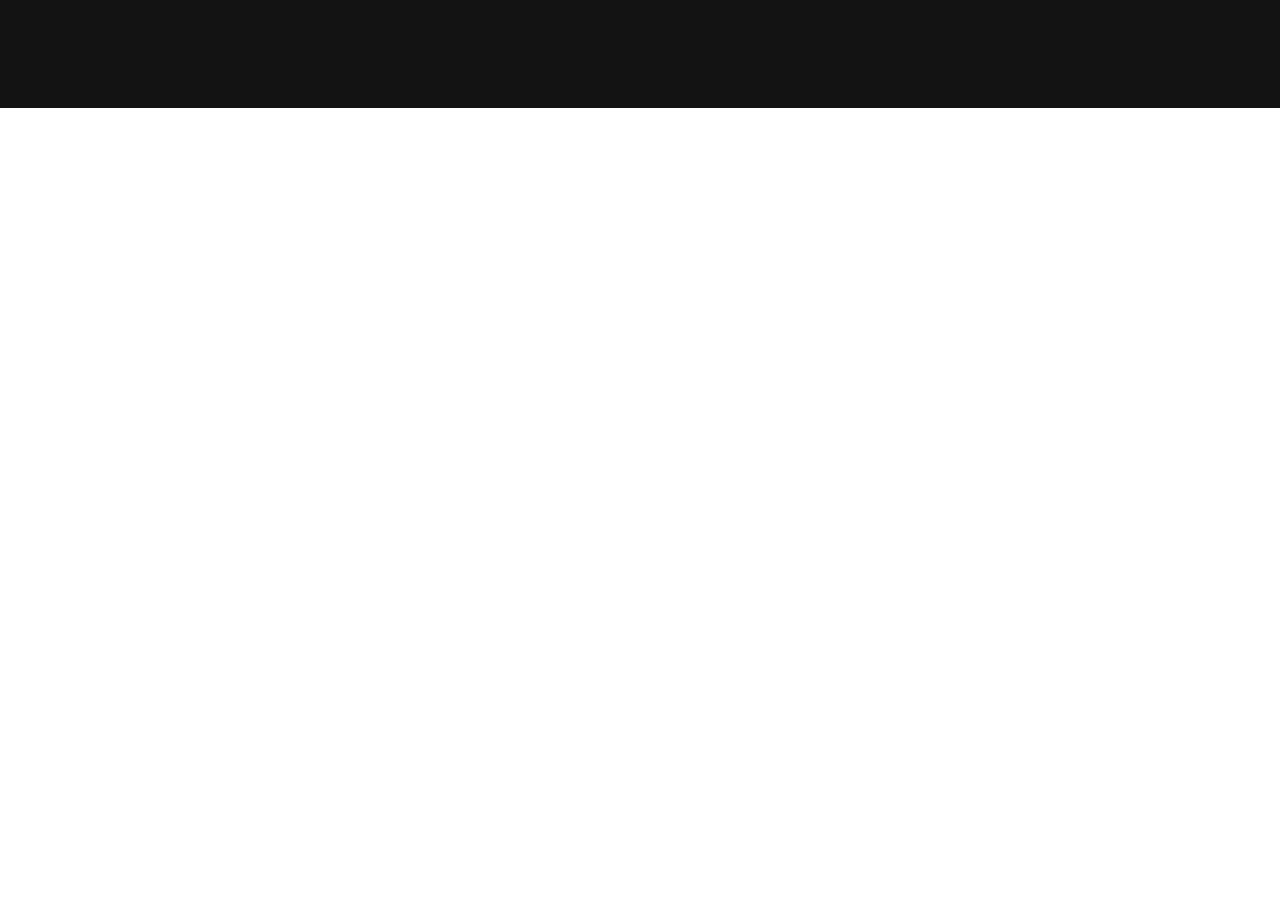
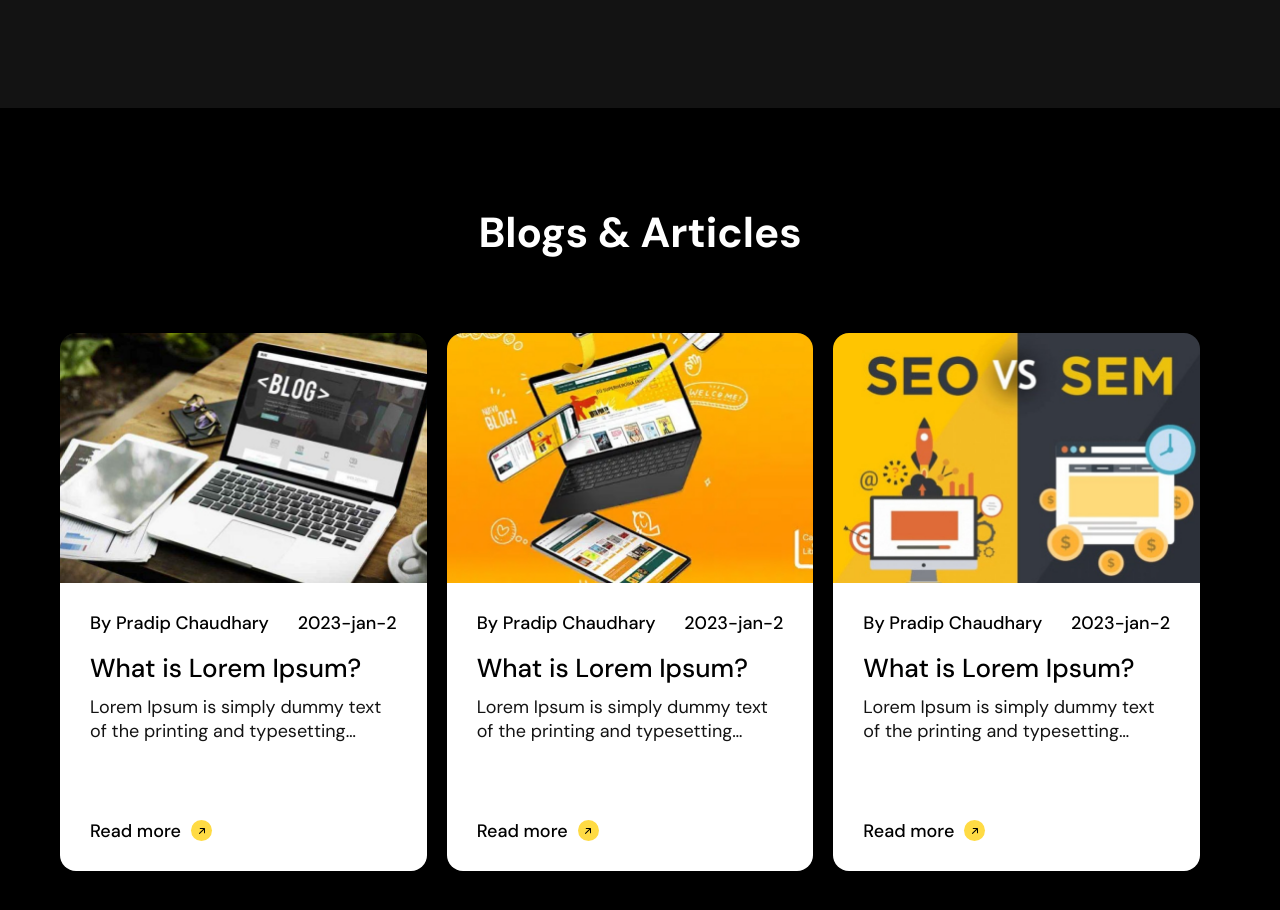
Before and after one commit to pradipchaudhary/personal-portfolio, a React (Create React App) app: page / in a window 1280 px wide. Shown: the part 2283-3193 px from the top of the page. Before the commit the page ends 2391 px from the top, so only its background shows below. Built offline with nearby package versions, Linux system fonts and the light colour scheme.

Commit message:
Blogs & Article Section completed!

```diff
--- a/src/App.js
+++ b/src/App.js
@@ -1,8 +1,10 @@
 import React from "react";
 import "./app.scss";
+// Import Component
 import Intro from "./components/intro";
 import Portfolio from "./components/portfolio";
 import Skills from "./components/skills";
+import Blogs from "./components/blogs";
 
 function App() {
   return (
@@ -10,6 +12,7 @@ function App() {
       <Intro />
       <Skills />
       <Portfolio />
+      <Blogs />
     </div>
   );
 }
--- /dev/null
+++ b/src/components/blogs/blog-card/index.jsx
@@ -0,0 +1,27 @@
+import React from "react";
+import "./style.scss";
+import Arrow from "../../shared/arrow";
+
+const BlogCard = ({ user, date, image, title, description }) => {
+  return (
+    <div className="blog-card">
+      <div className="image-section">
+        <img src={image} alt={title} />
+      </div>
+      <div className="content-section">
+        <div className="info-bar">
+          <div className="user-name">By {user}</div>
+          <div className="posted-date">{date} </div>
+        </div>
+        <h3>{title}</h3>
+        <p>{description}</p>
+        <div className="readmore-cta">
+          <div className="text">Read more</div>
+          <Arrow />
+        </div>
+      </div>
+    </div>
+  );
+};
+
+export default BlogCard;
--- /dev/null
+++ b/src/components/blogs/blog-card/style.scss
@@ -0,0 +1,79 @@
+@import "../../../style-config/variables.scss";
+@import "../../../style-config/mixins.scss";
+
+.blog-card {
+  display: flex;
+  flex-direction: column;
+  align-items: flex-start;
+  height: 538px;
+  width: calc(100% / 3);
+  border-radius: 16px;
+  overflow: hidden;
+  margin-right: 20px;
+  cursor: pointer;
+  .image-section {
+    width: 100%;
+    height: 250px;
+    overflow: hidden;
+    @include transition-ease;
+    img {
+      width: 100%;
+      height: 100%;
+      object-fit: cover;
+      object-position: center;
+      display: block;
+    }
+  }
+  .content-section {
+    display: flex;
+    flex-direction: column;
+    padding: 30px;
+    padding-bottom: 55px;
+    position: relative;
+    flex-grow: 1;
+    background-color: $white;
+    @include transition-ease;
+    .info-bar {
+      display: flex;
+      justify-content: space-between;
+      align-items: center;
+      margin-bottom: 20px;
+      .user-name,
+      .posted-date {
+        @include typography(18px, 500, 20px);
+      }
+    }
+    h3 {
+      margin-bottom: 10px;
+      @include ellipsis;
+    }
+    p {
+      color: $black-light;
+      @include ellipsis;
+    }
+    .readmore-cta {
+      display: flex;
+      align-items: center;
+      position: absolute;
+      bottom: 30px;
+      left: 30px;
+      cursor: pointer;
+      .text {
+        @include typography(18px, 500, 20px);
+      }
+    }
+  }
+
+  &:hover {
+    .image-section {
+      transform: scale(1.2);
+    }
+    .content-section {
+      background-color: $black-light;
+      color: $white;
+      p {
+        color: $white;
+      }
+    }
+  }
+}
--- /dev/null
+++ b/src/components/blogs/index.jsx
@@ -0,0 +1,43 @@
+import React from "react";
+import "./style.scss";
+
+// Section Import
+import Section from "../shared/section";
+import BlogCard from "./blog-card";
+
+// Blog Image Import
+import Blog1 from "../../images/blogs/blog-thumb-1.jpg";
+import Blog2 from "../../images/blogs/blog-thumb-2.jpg";
+import Blog3 from "../../images/blogs/blog-thumb-3.jpg";
+
+const Blogs = () => {
+  return (
+    <Section id="blog" title="Blogs & Articles" background="dark">
+      <div className="blogs-content-wrapper">
+        <BlogCard
+          user="Pradip Chaudhary"
+          date="2023-jan-2"
+          image={Blog1}
+          title="What is Lorem Ipsum?"
+          description="Lorem Ipsum is simply dummy text of the printing and typesetting industry. Lorem Ipsum has been the industry's standard dummy text ever since the 1500s, when an unknown printer took a galley of type and scrambled it to make a type specimen book. It has survived not only five centuries,"
+        />
+        <BlogCard
+          user="Pradip Chaudhary"
+          date="2023-jan-2"
+          image={Blog2}
+          title="What is Lorem Ipsum?"
+          description="Lorem Ipsum is simply dummy text of the printing and typesetting industry. Lorem Ipsum has been the industry's standard dummy text ever since the 1500s, when an unknown printer took a galley of type and scrambled it to make a type specimen book. It has survived not only five centuries,"
+        />
+        <BlogCard
+          user="Pradip Chaudhary"
+          date="2023-jan-2"
+          image={Blog3}
+          title="What is Lorem Ipsum?"
+          description="Lorem Ipsum is simply dummy text of the printing and typesetting industry. Lorem Ipsum has been the industry's standard dummy text ever since the 1500s, when an unknown printer took a galley of type and scrambled it to make a type specimen book. It has survived not only five centuries,"
+        />
+      </div>
+    </Section>
+  );
+};
+
+export default Blogs;
--- /dev/null
+++ b/src/components/blogs/style.scss
@@ -0,0 +1,6 @@
+.blogs-content-wrapper {
+  display: flex;
+  justify-content: space-between;
+  width: 100%;
+  margin-top: 75px;
+}
--- a/src/components/portfolio/showcase/index.jsx
+++ b/src/components/portfolio/showcase/index.jsx
@@ -7,6 +7,7 @@ const Showcase = ({ data, transition }) => {
     <div className="projects-showcase">
       {data.map((project) => (
         <div
+          key={project.name}
           className={`showcase-item ${
             transition === "zoomOut"
               ? "zoomOut"
```
